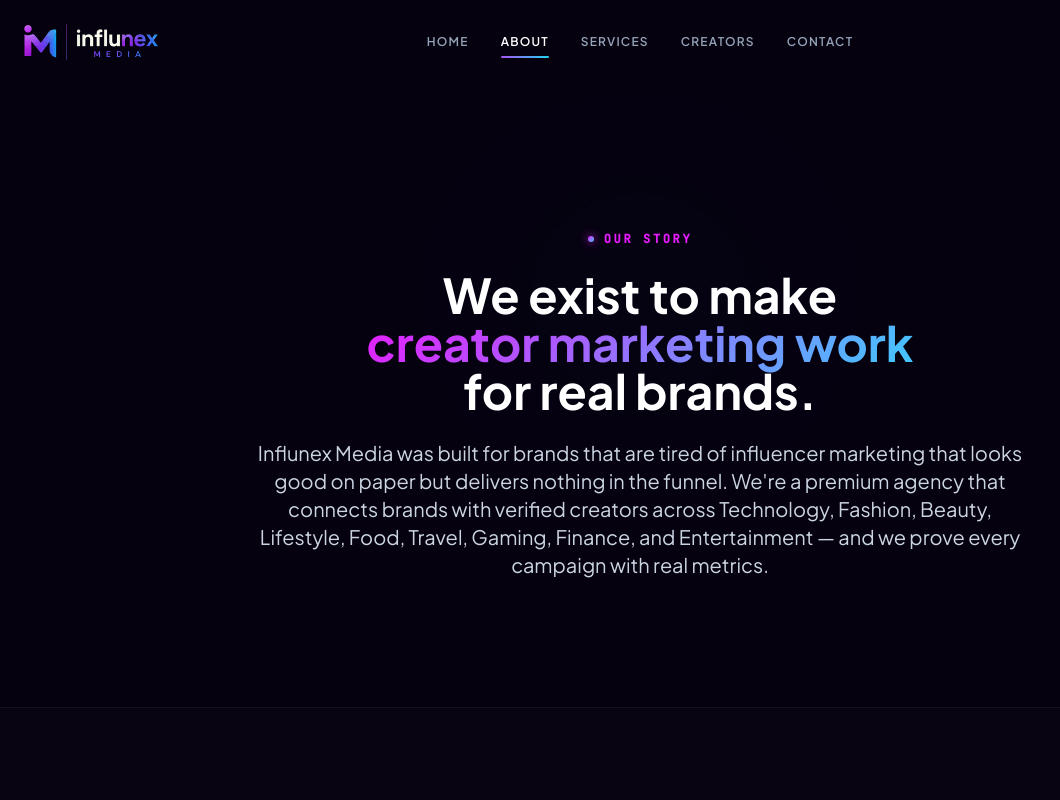
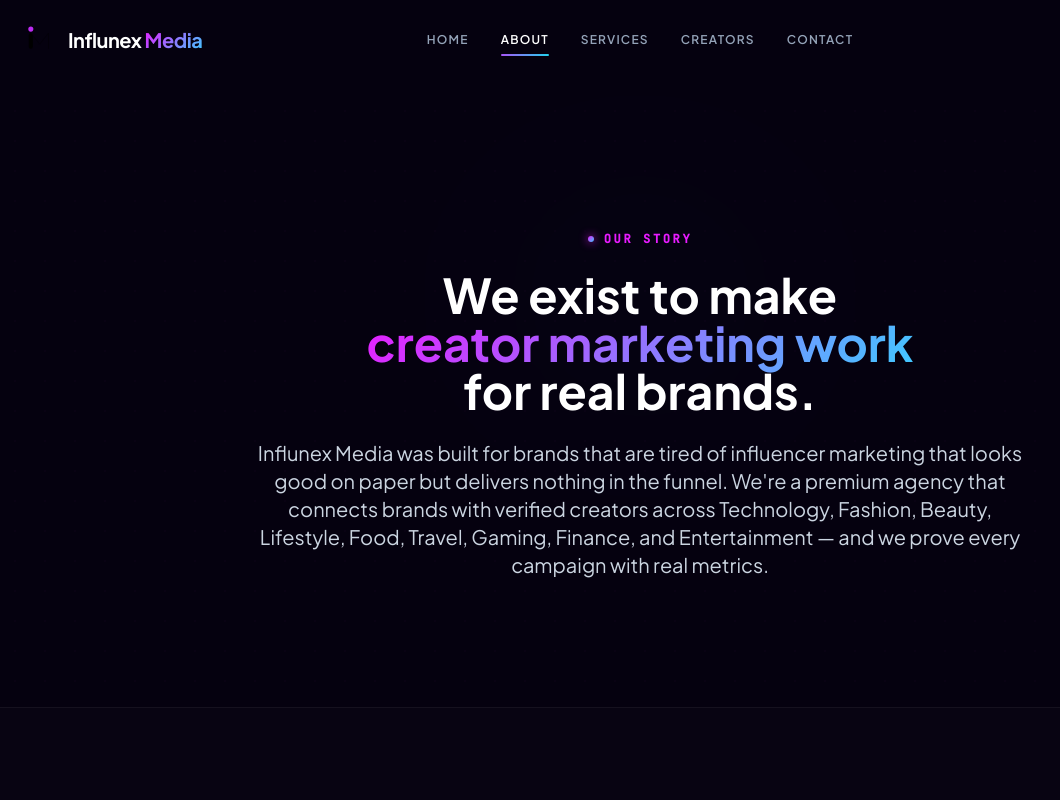
Before and after one commit to faisal27-hub/influenex-media, a React (Vite) app in the folder frontend/: page /about in a window 1280 px wide. Shown: the top 800 px of the page, without its empty margins (0-1060 px from the left). Built offline with nearby package versions, Linux system fonts and the light colour scheme.

Commit message:
fix: update brand logo lockup in Navbar, Footer, and LoadingScreen to use favicon vector mark

```diff
--- a/frontend/src/components/layout/Footer.tsx
+++ b/frontend/src/components/layout/Footer.tsx
@@ -45,12 +45,15 @@
 
           {/* Column 1: Brand */}
           <div className="flex flex-col items-start">
-            <Link to="/" className="flex items-center mb-6 group select-none">
+            <Link to="/" className="flex items-center gap-3 mb-6 group select-none">
               <img
-                src="/logo.png"
+                src="/favicon.svg"
                 alt="Influnex Media Logo"
-                className="h-9 w-auto object-contain transition-transform duration-300 group-hover:opacity-90"
+                className="h-8 w-auto object-contain transition-transform duration-300 group-hover:scale-105"
               />
+              <span className="font-display font-bold text-lg md:text-xl tracking-tight text-white">
+                Influnex <span className="gradient-text">Media</span>
+              </span>
             </Link>
             <p className="text-slate-300 text-sm leading-relaxed max-w-[240px] transition-colors duration-300">
               Helping brands connect with trusted creators through impactful influencer marketing campaigns.
--- a/frontend/src/components/layout/Navbar.tsx
+++ b/frontend/src/components/layout/Navbar.tsx
@@ -40,12 +40,15 @@
       >
         <div className="max-w-7xl mx-auto px-6 flex items-center justify-between">
           <div className="flex-1 flex justify-start">
-            <Link to="/" className="flex items-center group select-none">
+            <Link to="/" className="flex items-center gap-3 group select-none">
               <img
-                src="/logo.png"
+                src="/favicon.svg"
                 alt="Influnex Media Logo"
-                className="h-9 w-auto object-contain transition-transform duration-300 group-hover:opacity-90"
+                className="h-8 w-auto object-contain transition-transform duration-300 group-hover:scale-105"
               />
+              <span className="font-display font-bold text-lg md:text-xl tracking-tight text-white">
+                Influnex <span className="gradient-text">Media</span>
+              </span>
             </Link>
           </div>
 
--- a/frontend/src/components/ui/UIComponents.tsx
+++ b/frontend/src/components/ui/UIComponents.tsx
@@ -62,11 +62,16 @@
             transition={{ duration: 0.6 }}
             className="mb-8"
           >
-            <img
-              src="/logo.png"
-              alt="Influnex Media Logo"
-              className="h-14 w-auto object-contain"
-            />
+            <div className="flex items-center gap-3.5 select-none">
+              <img
+                src="/favicon.svg"
+                alt="Influnex Media Logo"
+                className="h-12 w-auto object-contain"
+              />
+              <span className="font-display font-bold text-2xl tracking-tight text-white">
+                Influnex <span className="gradient-text">Media</span>
+              </span>
+            </div>
           </motion.div>
 
           {/* Progress Bar */}
```
